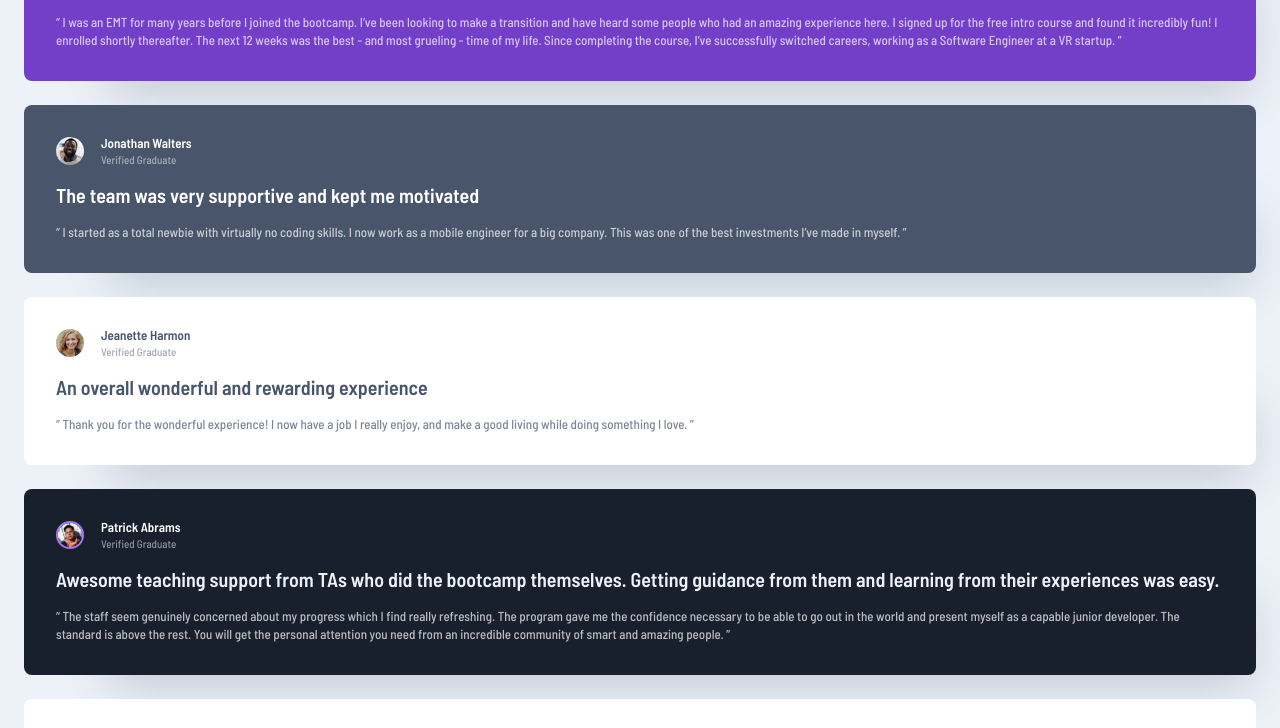
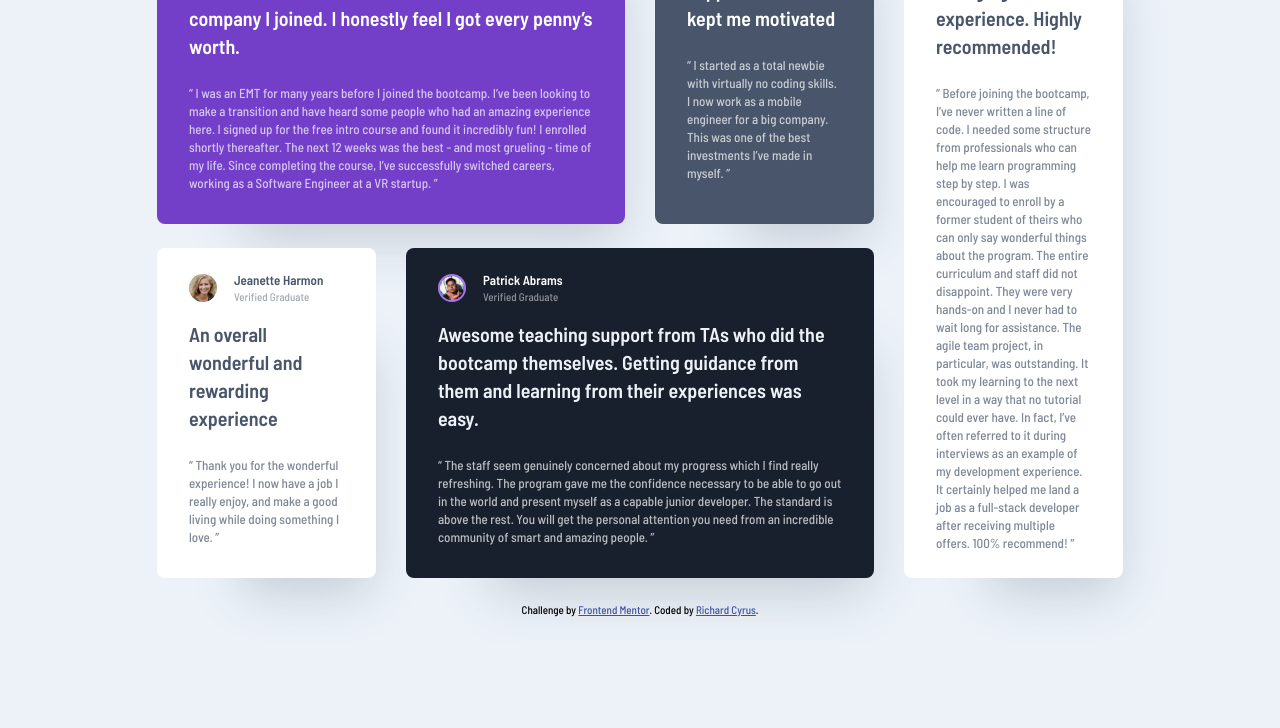
Before and after one commit to richardcyrus/fm-testimonials-grid-section, a plain HTML site: page index.html in a window 1280 px wide. Shown: the part 153-881 px from the top of the page. After the commit the page ends 800 px from the top, so only its background shows below. Drawn offline with Linux system fonts and the light colour scheme.

Commit message:
Add layouts at larger screen sizes

```diff
--- a/assets/css/style.scss
+++ b/assets/css/style.scss
@@ -164,7 +164,7 @@ body {
   display: grid;
   grid-template-columns: auto;
   grid-template-rows: repeat(3, min-content);
-  padding: 2rem;
+  padding: 1.625rem 2rem 2rem;
 }
 
 .testimonial__card-header {
@@ -206,12 +206,96 @@ body {
 .review:first-of-type {
   font-size: var(--font-size-text-large);
   font-weight: var(--font-weight-semi-bold);
-  line-height: 1.2;
+  line-height: 1.4;
   margin-top: 1.125rem;
 }
 
 .review:last-of-type {
-  line-height: 1.13rem;
+  line-height: 1.125rem;
   margin-top: 1rem;
   opacity: 0.7;
 }
+
+.testimonial__card:first-child {
+  background-image: url(../images/bg-pattern-quotation.svg);
+  background-position: top 0 right 1.5rem;
+  background-repeat: no-repeat;
+}
+
+/* 768px */
+@media screen and (min-width: 48em) {
+  body {
+    display: grid;
+    align-content: center;
+    justify-content: center;
+  }
+
+  .testimonial__cards {
+    align-content: center;
+    column-gap: 1.875rem;
+    grid-template-areas:
+      "card1 card1 card2"
+      "card3 card4 card4"
+      "card5 card5 card5";
+    grid-template-columns: repeat(3, 1fr);
+    grid-template-rows: repeat(3, auto);
+    justify-content: center;
+    row-gap: 1.5rem;
+  }
+
+  .testimonial__card {
+    padding: 1.625rem 2rem 1.625rem;
+  }
+
+  .testimonial__card:first-child {
+    grid-area: card1;
+  }
+
+  .testimonial__card:nth-child(2) {
+    grid-area: card2;
+  }
+
+  .testimonial__card:nth-child(3) {
+    grid-area: card3;
+  }
+
+  .testimonial__card:nth-child(4) {
+    grid-area: card4;
+  }
+
+  .testimonial__card:last-child {
+    grid-area: card5;
+  }
+}
+
+/* 992px */
+@media screen and (min-width: 62em) {
+  .testimonial__card:first-child {
+    background-position: top 0 right 5rem;
+  }
+}
+
+/* 1200px */
+@media screen and (min-width: 75em) {
+  .testimonial__cards {
+    grid-template-areas:
+      "card1 card1 card2 card5"
+      "card3 card4 card4 card5";
+    grid-template-columns: repeat(4, 1fr);
+    grid-template-rows: repeat(2, auto);
+    margin-left: 8.3125rem;
+    margin-right: 8.3125rem;
+  }
+
+  .review:last-of-type {
+    margin-top: 1.5rem;
+  }
+}
+
+/* 1400px */
+@media screen and (min-width: 87.5em) {
+  .testimonial__cards {
+    margin-left: 10.3125rem;
+    margin-right: 10.3125rem;
+  }
+}
```
Also changed, not shown: assets/css/style.css.
